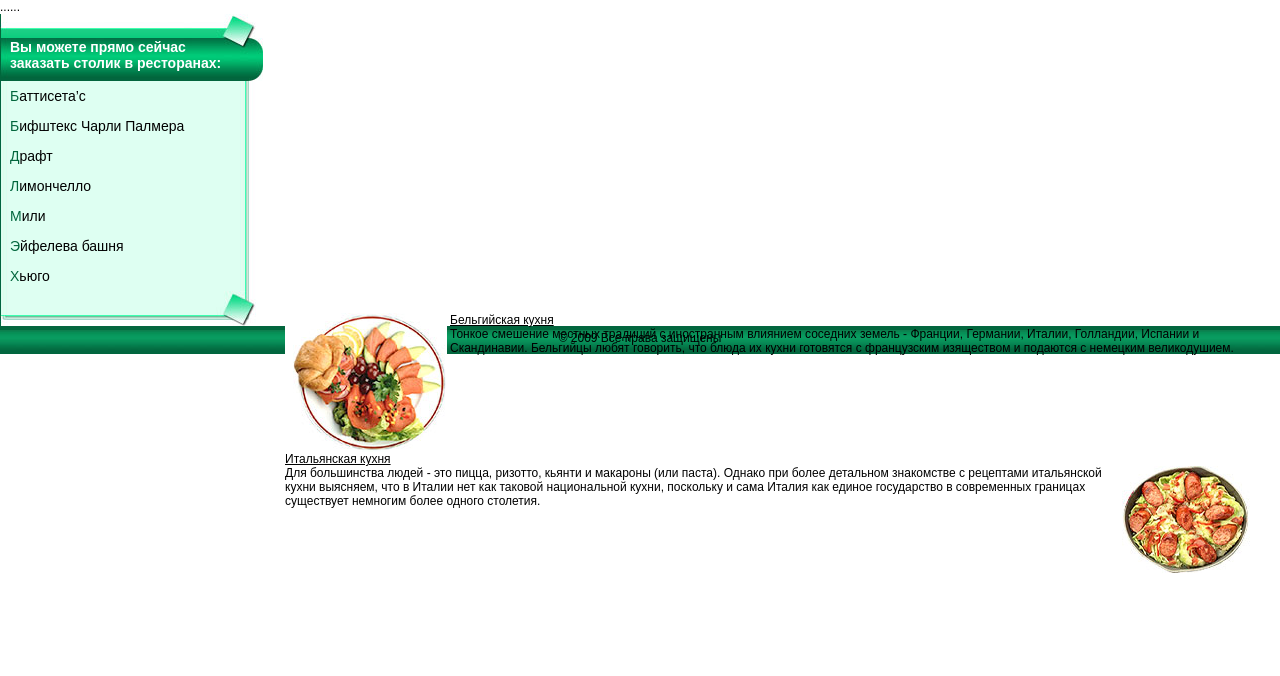
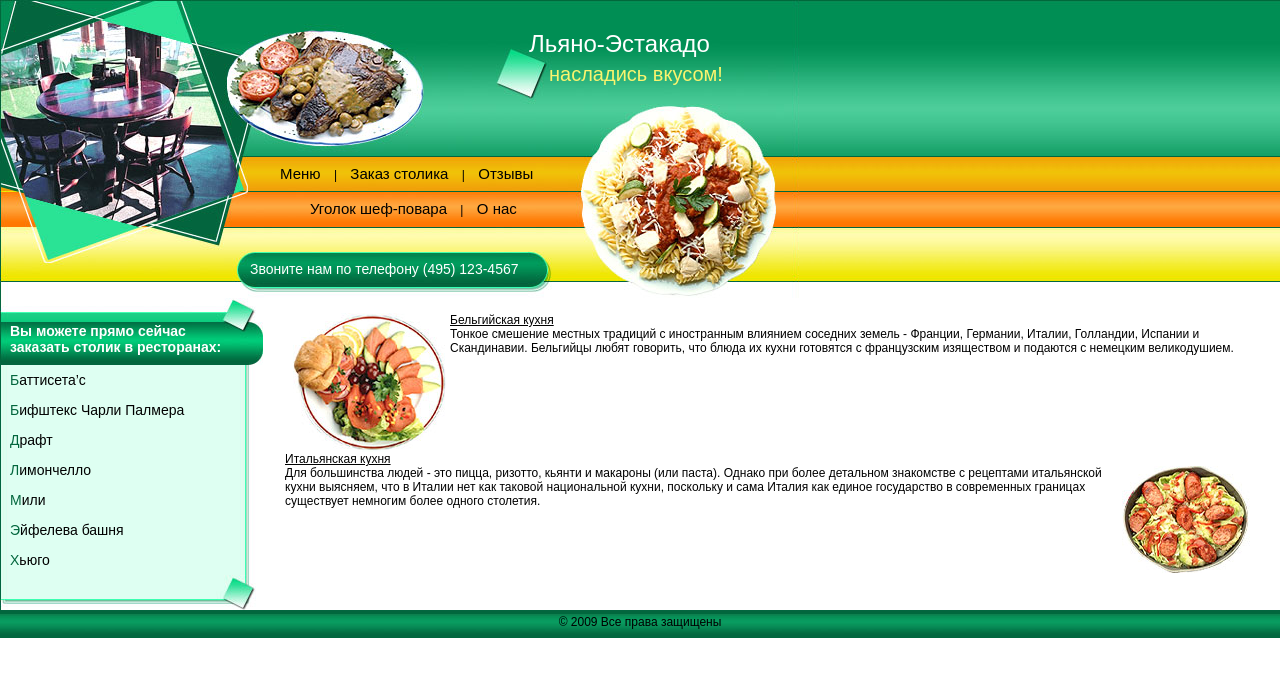
Before and after one commit to Nastasiau/html-lab7, a plain HTML site: page index.html in a window 1280 px wide. Drawn offline with Linux system fonts and the light colour scheme.

Commit message:
new_rest - commit 3

```diff
--- a/css/style.css
+++ b/css/style.css
@@ -4,6 +4,7 @@ body{
 text-align: left;
 font-size: 12px;
 }
+
 #main{
 width:100%;
 }
--- a/index.html
+++ b/index.html
@@ -1,18 +1,45 @@
 <html>
   <head>
-                <title> Блочная верстка сайта </title>
+    <title>Блочная верстка сайта</title>
+    <meta http-equiv="Content-Type" content="text/html; charset=UTF-8">
     <link rel="stylesheet" type="text/css" href="css/style.css">
   </head>
-
   <body>
   <div id="main">
-                    ......
+  <div id="header_bg">
+  <div id="header">
+    <div id="headertext1">Льяно-Эстакадо</div>
+	<div id="headertext2">насладись вкусом!</div>
+  </div>
+  </div>
+  <div id="menu1_bg">
+  <div id="menu1">
+       <div id="textmenu1">
+    	<a href="#" class="menu">Меню</a> |
+		<a href="#" class="menu">Заказ столика</a> |
+		<a href="#" class="menu">Отзывы</a>
+	  </div>
+  </div>
+  </div>
+  <div id="menu2_bg">
+  <div id="menu2">
+      <div id="textmenu2">
+    	<a href="#" class="menu">Уголок шеф-повара</a> |
+		<a href="#" class="menu">О нас</a>
+	  </div>
+  </div>
+  </div>
+  <div id="menu3_bg">
+  <div id="menu3">
+      <div id="textmenu3">
+	   Звоните нам по телефону  (495) 123-4567
+	  </div>
+  </div>
+  </div>
   <div id="conteyner">
     <div id="reklama">
      <div id="reklama_top">
-                                <div id="textreklamatop">Вы можете прямо сейчас заказать
-                                                         столик в ресторанах:
-                                </div>
+	   <div id="textreklamatop">Вы можете прямо сейчас заказать столик в ресторанах:</div>
 	 </div>
      <div id="reklama_text">
 	   <div id="textreklamatext">
@@ -51,6 +78,6 @@
    © 2009  Все права защищены
   </div>
   </div>
+
   </body>
-
 </html>
```
Lines whose indentation alone changed are shown as unchanged.
